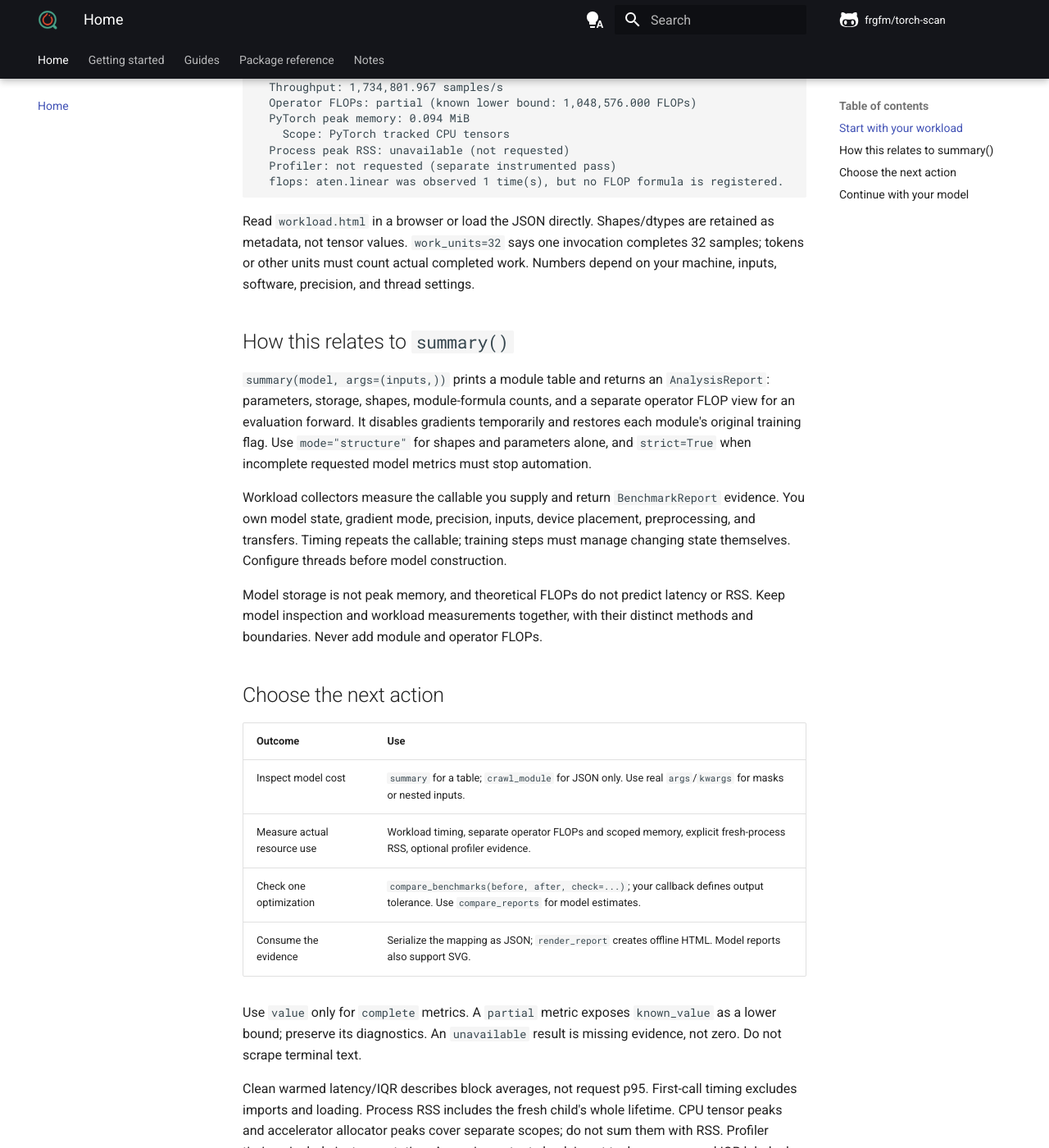
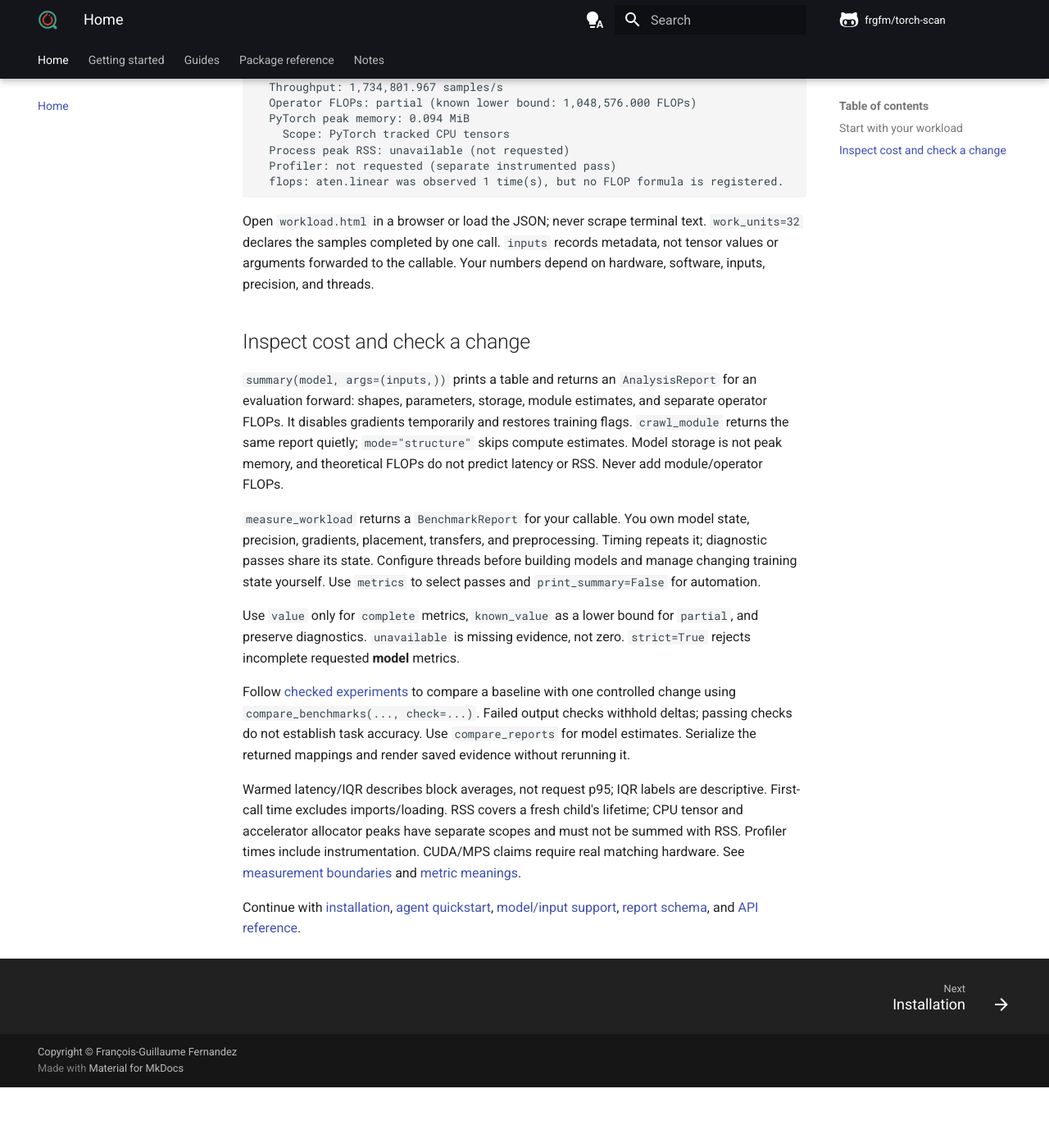
Before and after one commit to frgfm/torch-scan, an MkDocs documentation site: the page built from docs/docs/index.md, in a window 1280 px wide and 1400 px high, scrolled down 1199 px. Shown: the whole window at 82% size. Built offline with MkDocs 1.6.1 and Material for MkDocs 9.7.7, drawn with Linux system fonts in a browser that asks for light colours; comment, search, counter and statistics services are not loaded; after the commit the page ends 2525 px from its top, so only the background shows below that; some of the changed text lies outside the part shown.

Commit message:
docs: trim guides and clarify workload report contracts

````diff
--- a/docs/docs/index.md
+++ b/docs/docs/index.md
@@ -55,45 +55,32 @@ Workload on cpu (1 PyTorch threads)
   flops: aten.linear was observed 1 time(s), but no FLOP formula is registered.
 ```
 
-Read `workload.html` in a browser or load the JSON directly. Shapes/dtypes are retained as metadata, not tensor values.
-`work_units=32` says one invocation completes 32 samples; tokens or other units must count actual completed work.
-Numbers depend on your machine, inputs, software, precision, and thread settings.
+Open `workload.html` in a browser or load the JSON; never scrape terminal text. `work_units=32` declares the samples
+completed by one call. `inputs` records metadata, not tensor values or arguments forwarded to the callable.
+Your numbers depend on hardware, software, inputs, precision, and threads.
 
-## How this relates to `summary()`
+## Inspect cost and check a change
 
-`summary(model, args=(inputs,))` prints a module table and returns an `AnalysisReport`: parameters, storage, shapes,
-module-formula counts, and a separate operator FLOP view for an evaluation forward. It disables gradients temporarily
-and restores each module's original training flag. Use `mode="structure"` for shapes and parameters alone, and
-`strict=True` when incomplete requested model metrics must stop automation.
+`summary(model, args=(inputs,))` prints a table and returns an `AnalysisReport` for an evaluation forward: shapes,
+parameters, storage, module estimates, and separate operator FLOPs. It disables gradients temporarily and restores
+training flags. `crawl_module` returns the same report quietly; `mode="structure"` skips compute estimates.
+Model storage is not peak memory, and theoretical FLOPs do not predict latency or RSS. Never add module/operator FLOPs.
 
-Workload collectors measure the callable you supply and return `BenchmarkReport` evidence. You own model state,
-gradient mode, precision, inputs, device placement, preprocessing, and transfers. Timing repeats the callable;
-training steps must manage changing state themselves. Configure threads before model construction.
+`measure_workload` returns a `BenchmarkReport` for your callable. You own model state, precision, gradients, placement,
+transfers, and preprocessing. Timing repeats it; diagnostic passes share its state. Configure threads before building
+models and manage changing training state yourself. Use `metrics` to select passes and `print_summary=False` for automation.
 
-Model storage is not peak memory, and theoretical FLOPs do not predict latency or RSS. Keep model inspection and
-workload measurements together, with their distinct methods and boundaries. Never add module and operator FLOPs.
+Use `value` only for `complete` metrics, `known_value` as a lower bound for `partial`, and preserve diagnostics.
+`unavailable` is missing evidence, not zero. `strict=True` rejects incomplete requested **model** metrics.
 
-## Choose the next action
+Follow [checked experiments](benchmark-comparison.md) to compare a baseline with one controlled change using
+`compare_benchmarks(..., check=...)`. Failed output checks withhold deltas; passing checks do not establish task accuracy.
+Use `compare_reports` for model estimates. Serialize the returned mappings and render saved evidence without rerunning it.
 
-| Outcome | Use |
-| --- | --- |
-| Inspect model cost | `summary` for a table; `crawl_module` for JSON only. Use real `args`/`kwargs` for masks or nested inputs. |
-| Measure actual resource use | Workload timing, separate operator FLOPs and scoped memory, explicit fresh-process RSS, optional profiler evidence. |
-| Check one optimization | `compare_benchmarks(before, after, check=...)`; your callback defines output tolerance. Use `compare_reports` for model estimates. |
-| Consume the evidence | Serialize the mapping as JSON; `render_report` creates offline HTML. Model reports also support SVG. |
+Warmed latency/IQR describes block averages, not request p95; IQR labels are descriptive. First-call time excludes
+imports/loading. RSS covers a fresh child's lifetime; CPU tensor and accelerator allocator peaks have separate scopes
+and must not be summed with RSS. Profiler times include instrumentation. CUDA/MPS claims require real matching hardware.
+See [measurement boundaries](workload-diagnostics.md) and [metric meanings](metrics.md).
 
-Use `value` only for `complete` metrics. A `partial` metric exposes `known_value` as a lower bound; preserve its
-diagnostics. An `unavailable` result is missing evidence, not zero. Do not scrape terminal text.
-
-Clean warmed latency/IQR describes block averages, not request p95. First-call timing excludes imports and loading.
-Process RSS includes the fresh child's whole lifetime. CPU tensor peaks and accelerator allocator peaks cover
-separate scopes; do not sum them with RSS. Profiler timings include instrumentation. A passing output check is not
-task accuracy, and IQR labels do not establish statistical significance. CUDA/MPS claims require real matching hardware.
-
-## Continue with your model
-
-- [Installation](installing.md): stable 0.2.0, development features, and supported compatibility checks.
-- [Checked performance experiments](benchmark-comparison.md): run a baseline and controlled change, check outputs, save evidence.
-- [Workload memory and bottlenecks](workload-diagnostics.md): fresh-process RSS and separate profiler passes.
-- [Agent quickstart](agent-quickstart.md): automate the same workflow using metric status and owner-supplied budgets.
-- [Model and input support](model-support.md), [Understanding results](metrics.md), and [API reference](torchscan.md).
+Continue with [installation](installing.md), [agent quickstart](agent-quickstart.md),
+[model/input support](model-support.md), [report schema](report-schema.md), and [API reference](torchscan.md).
````
Also changed, not shown: docs/docs/agent-quickstart.md (+1 -1 lines), docs/docs/benchmark-comparison.md (+3 -2 lines), docs/docs/changelog.md (+1 -1 lines), docs/docs/report-schema.md (+19 -32 lines), docs/docs/torchscan.md (+2 -2 lines), README.md.
